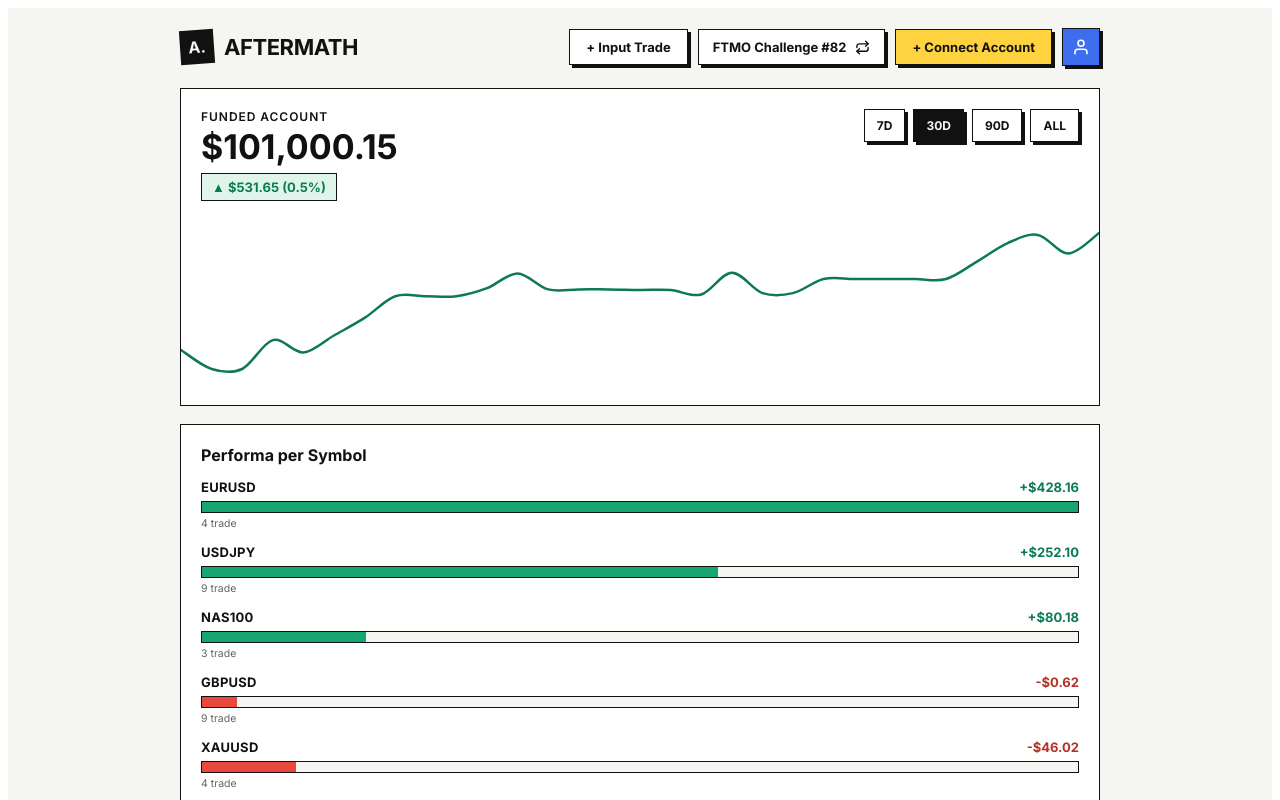
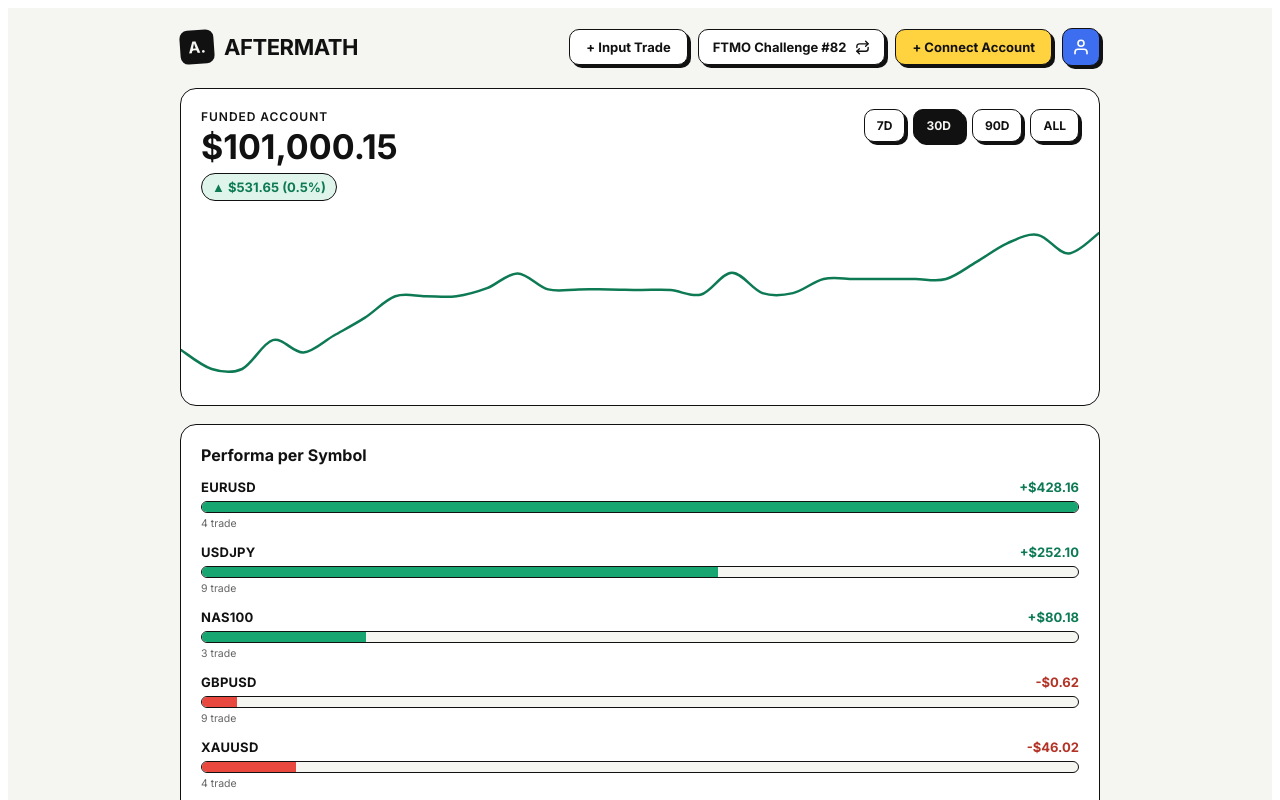
Before and after one commit to mrinsmnrs-ship-it/Aftermath-Journey, a React (Vite) app: page / in a window 1280 px wide. Shown: the top 800 px of the page. Built offline with nearby package versions, Linux system fonts and the light colour scheme.

Commit message:
Update AftermathDashboard.css

```diff
--- a/src/components/Dashboard/AftermathDashboard.css
+++ b/src/components/Dashboard/AftermathDashboard.css
@@ -15,7 +15,7 @@
   --muted:#767672;
   --line-soft:#E4E4DE;
   --border-w:1.5px;
-  --radius:0;
+  --radius:16px;
   --stroke:#111111;
   --shadow:4px 4px 0 var(--stroke);
   --shadow-sm:3px 3px 0 var(--stroke);
@@ -44,7 +44,7 @@
 }
 .aftermath-dashboard .brand{ display:flex; align-items:center; gap:10px; }
 .aftermath-dashboard .brand .mark{
-  width:34px; height:34px; background:var(--ink); border-radius:0;
+  width:34px; height:34px; background:var(--ink); border-radius:8px;
   display:flex; align-items:center; justify-content:center;
   color:var(--paper); font-weight:700; font-size:16px;
   transform:rotate(-4deg);
@@ -56,7 +56,7 @@
 .aftermath-dashboard .acct-switch-btn{
   display:inline-flex; align-items:center; gap:9px;
   font-size:13px; font-weight:700;
-  background:var(--card); border:var(--border-w) solid var(--stroke); border-radius:0;
+  background:var(--card); border:var(--border-w) solid var(--stroke); border-radius:10px;
   padding:9px 14px;
   box-shadow:var(--shadow-sm);
   cursor:pointer; outline:none; color:var(--ink);
@@ -68,7 +68,7 @@
 
 .aftermath-dashboard .btn{
   font-weight:700; font-size:13px;
-  border:var(--border-w) solid var(--stroke); border-radius:0;
+  border:var(--border-w) solid var(--stroke); border-radius:10px;
   padding:9px 16px; cursor:pointer; background:var(--card); color:var(--ink);
   box-shadow:var(--shadow-sm);
   transition:transform .1s ease, box-shadow .1s ease;
@@ -91,7 +91,7 @@
   display:flex; align-items:center; justify-content:space-between; gap:10px;
   text-align:left; width:100%;
   font-size:13.5px; font-weight:600; color:var(--ink);
-  background:var(--card); border:var(--border-w) solid var(--stroke); border-radius:0;
+  background:var(--card); border:var(--border-w) solid var(--stroke); border-radius:12px;
   padding:13px 14px; cursor:pointer;
   box-shadow:var(--shadow-sm);
   transition:transform .1s ease, box-shadow .1s ease, background-color .12s ease;
@@ -110,7 +110,7 @@
 .aftermath-dashboard .card{
   background:var(--card);
   border:var(--border-w) solid var(--stroke);
-  border-radius:0;
+  border-radius:var(--radius);
   padding:20px;
   position:relative;
   overflow:hidden;
@@ -127,7 +127,7 @@
 .aftermath-dashboard .delta-pill{
   display:inline-flex; align-items:center; gap:5px;
   font-weight:700; font-size:13px;
-  padding:5px 10px; border-radius:0; border:var(--border-w) solid var(--stroke);
+  padding:5px 10px; border-radius:20px; border:var(--border-w) solid var(--stroke);
   margin-top:8px;
 }
 .aftermath-dashboard .delta-up{ background:var(--profit-tint); color:var(--profit-dark); }
@@ -136,7 +136,7 @@
 .aftermath-dashboard .period-toggle{ display:flex; gap:8px; height:fit-content; }
 .aftermath-dashboard .period-toggle button{
   font-size:12px; font-weight:700;
-  border:var(--border-w) solid var(--stroke); border-radius:0;
+  border:var(--border-w) solid var(--stroke); border-radius:10px;
   background:var(--card); color:var(--ink); padding:8px 12px; cursor:pointer;
   box-shadow:var(--shadow-sm);
   transition:transform .1s ease, box-shadow .1s ease, background-color .12s ease;
@@ -160,7 +160,7 @@
 .aftermath-dashboard .symbol-name{ font-weight:700; letter-spacing:.02em; }
 .aftermath-dashboard .symbol-bar-track{
   width:100%; height:12px; background:var(--paper);
-  border:var(--border-w) solid var(--stroke); border-radius:0; overflow:hidden;
+  border:var(--border-w) solid var(--stroke); border-radius:6px; overflow:hidden;
 }
 .aftermath-dashboard .symbol-bar{ height:100%; min-width:2px; }
 .aftermath-dashboard .symbol-bar-up{ background:var(--profit); }
@@ -192,7 +192,7 @@
 .aftermath-dashboard .table-wrap::-webkit-scrollbar{ width:8px; }
 .aftermath-dashboard .table-wrap::-webkit-scrollbar-track{ background:transparent; }
 .aftermath-dashboard .table-wrap::-webkit-scrollbar-thumb{
-  background:var(--stroke); border-radius:0; border:2px solid var(--card); background-clip:padding-box;
+  background:var(--stroke); border-radius:999px; border:2px solid var(--card); background-clip:padding-box;
 }
 /* Garis tipis di bawah area scroll, biar keliatan ada batas pas discroll — simpel,
    cuma garis (sama gayanya kayak border-bottom di modal-head), bukan blok warna.
@@ -204,9 +204,6 @@
   border-top:var(--border-w) solid var(--stroke);
   pointer-events:none;
 }
-/* Di dalam modal (bukan tabel riwayat), kasih sedikit napas di bawah garis cap
-   biar nggak langsung nempel ke sudut lengkung bawah modal-card. */
-.aftermath-dashboard .modal-body .scroll-cap{ height:10px; }
 .aftermath-dashboard table{ width:100%; border-collapse:collapse; font-size:12.5px; }
 .aftermath-dashboard thead tr{ background:var(--ink); }
 .aftermath-dashboard thead th{
@@ -224,7 +221,7 @@
 .aftermath-dashboard tbody td:last-child{ padding-right:30px; }
 .aftermath-dashboard tbody tr:last-child td{ border-bottom:none; }
 .aftermath-dashboard .tag{
-  display:inline-block; font-size:10px; font-weight:700; padding:2px 7px; border-radius:0;
+  display:inline-block; font-size:10px; font-weight:700; padding:2px 7px; border-radius:6px;
   border:1px solid var(--stroke); color:var(--ink);
 }
 .aftermath-dashboard .tag-buy{ background:var(--profit-tint); }
@@ -237,7 +234,7 @@
 @media (max-width:640px){
   .aftermath-dashboard{ padding:14px; }
   .aftermath-dashboard header{ margin-bottom:16px; gap:10px; }
-  .aftermath-dashboard .brand .mark{ width:28px; height:28px; font-size:13px; border-radius:0; }
+  .aftermath-dashboard .brand .mark{ width:28px; height:28px; font-size:13px; border-radius:7px; }
   .aftermath-dashboard .brand h1{ font-size:17px; }
   .aftermath-dashboard .header-actions-desktop{ display:none; }
   .aftermath-dashboard .header-actions-mobile{ display:flex; gap:8px; }
@@ -258,24 +255,19 @@
 .aftermath-dashboard .modal-overlay.open{ display:flex; }
 .aftermath-dashboard .modal-card{
   background:var(--card); border:var(--border-w) solid var(--stroke);
-  border-radius:0; padding:0; width:100%; max-width:480px;
+  border-radius:20px 20px 0 0; padding:0; width:100%; max-width:480px;
   max-height:88vh; position:relative; overflow:hidden;
   display:flex; flex-direction:column;
-  /* Paksa modal-card jadi compositing layer sendiri. Tanpa ini, child yang
-     punya transform (tombol .btn pas hover/active) bisa dipromosikan ke layer
-     GPU terpisah dan bikin mask border-radius+overflow:hidden dari parent
-     nggak ke-apply dengan bener di sebagian WebView/browser mobile — hasilnya
-     box-shadow tombol keliatan "nembus" keluar dari sudut rounded modal. */
   transform:translateZ(0);
   -webkit-transform:translateZ(0);
   isolation:isolate;
 }
 @media (min-width:640px){
   .aftermath-dashboard .modal-overlay{ align-items:center; }
-  .aftermath-dashboard .modal-card{ border-radius:0; }
+  .aftermath-dashboard .modal-card{ border-radius:var(--radius); }
 }
 .aftermath-dashboard .modal-overlay.modal-center{ align-items:center; padding:20px; }
-.aftermath-dashboard .modal-overlay.modal-center .modal-card{ border-radius:0; max-width:400px; }
+.aftermath-dashboard .modal-overlay.modal-center .modal-card{ border-radius:var(--radius); max-width:400px; }
 
 /* Header tetap nempel di atas, nggak ikut ke-scroll bareng isi form. */
 .aftermath-dashboard .modal-head{
@@ -289,7 +281,7 @@
 }
 .aftermath-dashboard .modal-head h2{ font-size:18px; }
 .aftermath-dashboard .modal-close{
-  width:32px; height:32px; padding:0; border-radius:0;
+  width:32px; height:32px; padding:0; border-radius:50%;
   display:flex; align-items:center; justify-content:center; font-size:16px; line-height:1;
 }
 
@@ -303,12 +295,17 @@
 .aftermath-dashboard .modal-body::-webkit-scrollbar{ width:8px; }
 .aftermath-dashboard .modal-body::-webkit-scrollbar-track{ background:transparent; }
 .aftermath-dashboard .modal-body::-webkit-scrollbar-thumb{
-  background:var(--stroke); border-radius:0; border:2px solid var(--card); background-clip:padding-box;
+  background:var(--stroke); border-radius:999px; border:2px solid var(--card); background-clip:padding-box;
 }
 .aftermath-dashboard .modal-body::-webkit-scrollbar-button{
   display:none; width:0; height:0;
 }
 .aftermath-dashboard .modal-sub{ font-size:12px; color:var(--ink); margin-bottom:0; }
+
+/* Buffer tetap di luar area scroll, sama konsepnya kayak padding-bottom di .card
+   buat .table-wrap: bukan bagian dari konten yang discroll, jadi selalu ada jarak
+   antara batas scroll dan sudut lengkung modal-card, nggak peduli posisi scroll. */
+.aftermath-dashboard .modal-bottom-space{ flex-shrink:0; height:20px; }
 
 .aftermath-dashboard .field-row{ display:grid; grid-template-columns:1fr 1fr; gap:12px; }
 .aftermath-dashboard .field-row .field{ margin-bottom:14px; }
@@ -328,7 +325,7 @@
 }
 .aftermath-dashboard .field input{
   width:100%; font-size:13.5px;
-  border:var(--border-w) solid var(--stroke); border-radius:0; padding:11px 12px;
+  border:var(--border-w) solid var(--stroke); border-radius:10px; padding:11px 12px;
   background:var(--card); color:var(--ink); outline:none;
 }
 .aftermath-dashboard .field input::placeholder{ color:var(--muted); }
@@ -338,7 +335,7 @@
 .aftermath-dashboard .type-toggle{ display:flex; gap:8px; }
 .aftermath-dashboard .type-toggle button{
   flex:1; font-weight:700; font-size:13px;
-  border:var(--border-w) solid var(--stroke); border-radius:0; background:var(--card); color:var(--ink);
+  border:var(--border-w) solid var(--stroke); border-radius:10px; background:var(--card); color:var(--ink);
   padding:10px; cursor:pointer; box-shadow:var(--shadow-sm);
   transition:transform .1s ease, box-shadow .1s ease, background-color .12s ease;
 }
@@ -349,7 +346,7 @@
 .aftermath-dashboard .submit-btn{ width:100%; padding:13px; font-size:14px; margin-top:6px; text-align:center; }
 .aftermath-dashboard .security-note{
   display:flex; gap:8px; align-items:flex-start; margin-top:16px; padding:11px 12px;
-  border:1px solid var(--line-soft); border-radius:0; font-size:11px; color:var(--ink); line-height:1.5;
+  border:1px solid var(--line-soft); border-radius:10px; font-size:11px; color:var(--ink); line-height:1.5;
 }
 
 .aftermath-dashboard .login-switch{
```
